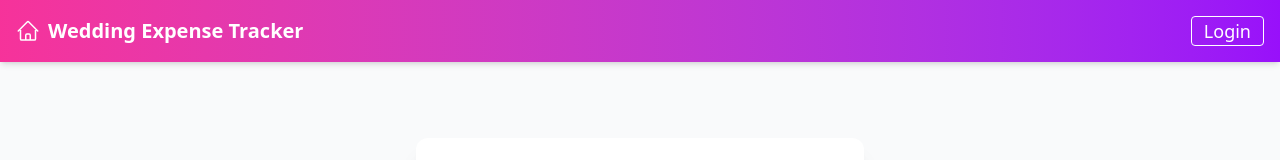
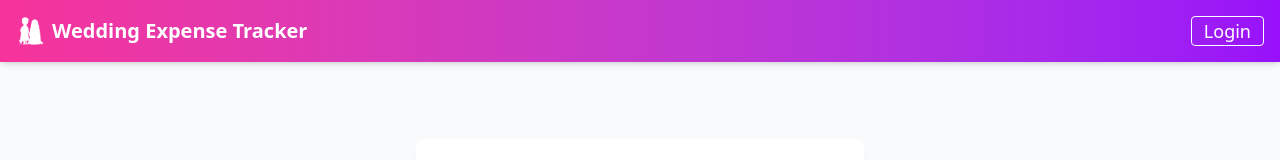
Before and after one commit to rameshy2415/shaadi-kharcha, a React (Vite) app: page /login in a window 1280 px wide. Shown: the top 160 px of the page. Built offline with nearby package versions, Linux system fonts and the light colour scheme; no server answers.

Commit message:
Added brandImage

```diff
--- a/src/components/Header.jsx
+++ b/src/components/Header.jsx
@@ -9,6 +9,7 @@ import {
   ChevronRightIcon,
   Cog6ToothIcon,
 } from "@heroicons/react/24/outline";
+import brandImage  from "../assets/white_groom_bride.png"
 const Header = () => {
   const { setAuthFlag, setUser, user, authFlag } = useContext(UserContext);
   const [isOpen, setIsOpen] = useState(false);
@@ -48,7 +49,10 @@ const Header = () => {
     <header className="bg-gradient-to-r from-pink-500 to-purple-600 text-white p-4 shadow-md fixed top-0 left-0 right-0 z-50">
       <div className="container flex items-center justify-between">
         <div className="flex items-center">
-          <HomeIcon className="h-6 w-6 text-white" onClick={homeHandler} />
+          {/* <HomeIcon className="h-6 w-6 text-white" onClick={homeHandler} /> */}
+          <div onClick={homeHandler}>
+            <img className="w-7 h-7 object-cover " src={brandImage} alt="Brand" />
+          </div>
           <span className="text-md md:text-xl font-bold ml-2">
             Wedding Expense Tracker
           </span>
```
Also changed, not shown: src/assets/compressed_image.png (added), src/assets/white_groom_bride.png (added).
